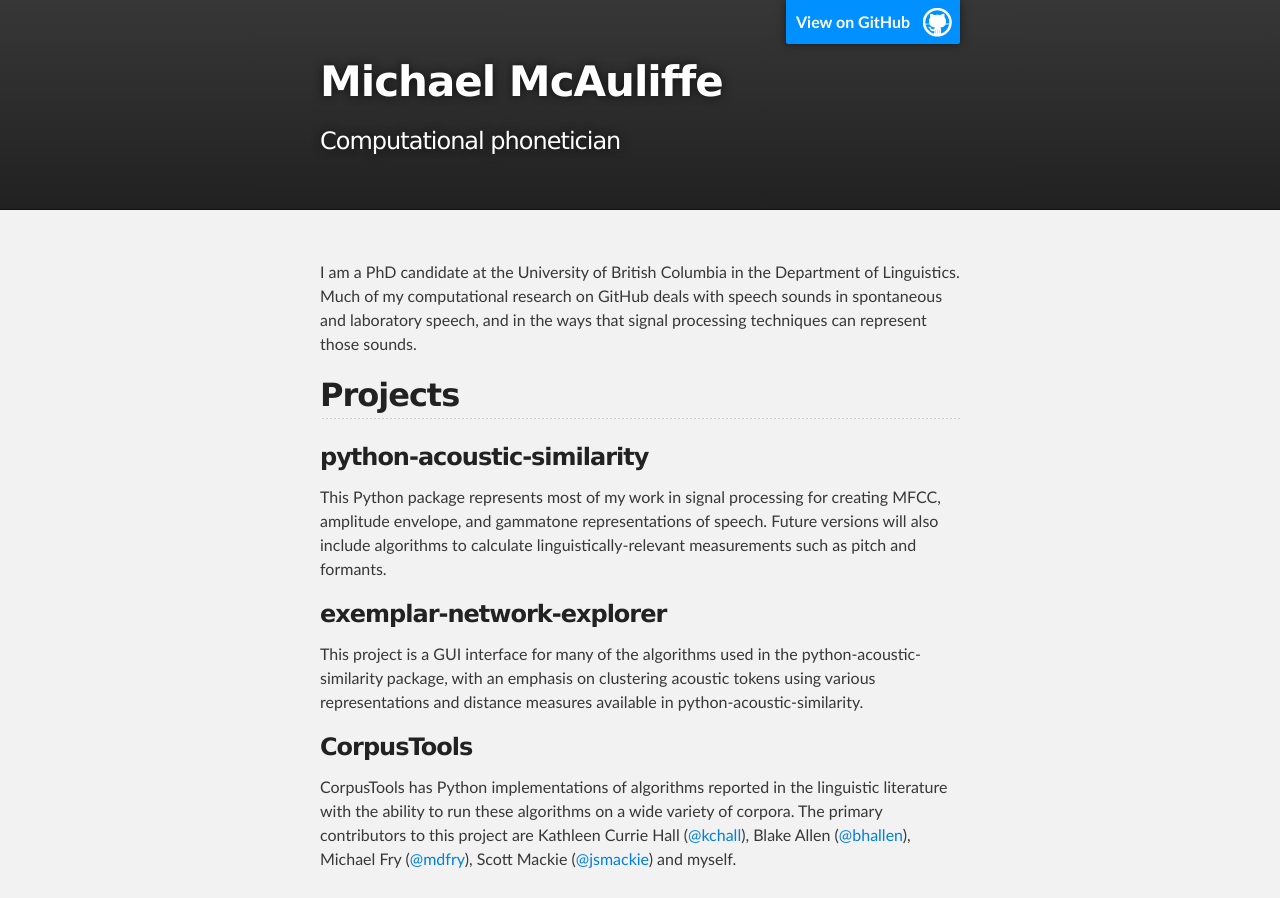
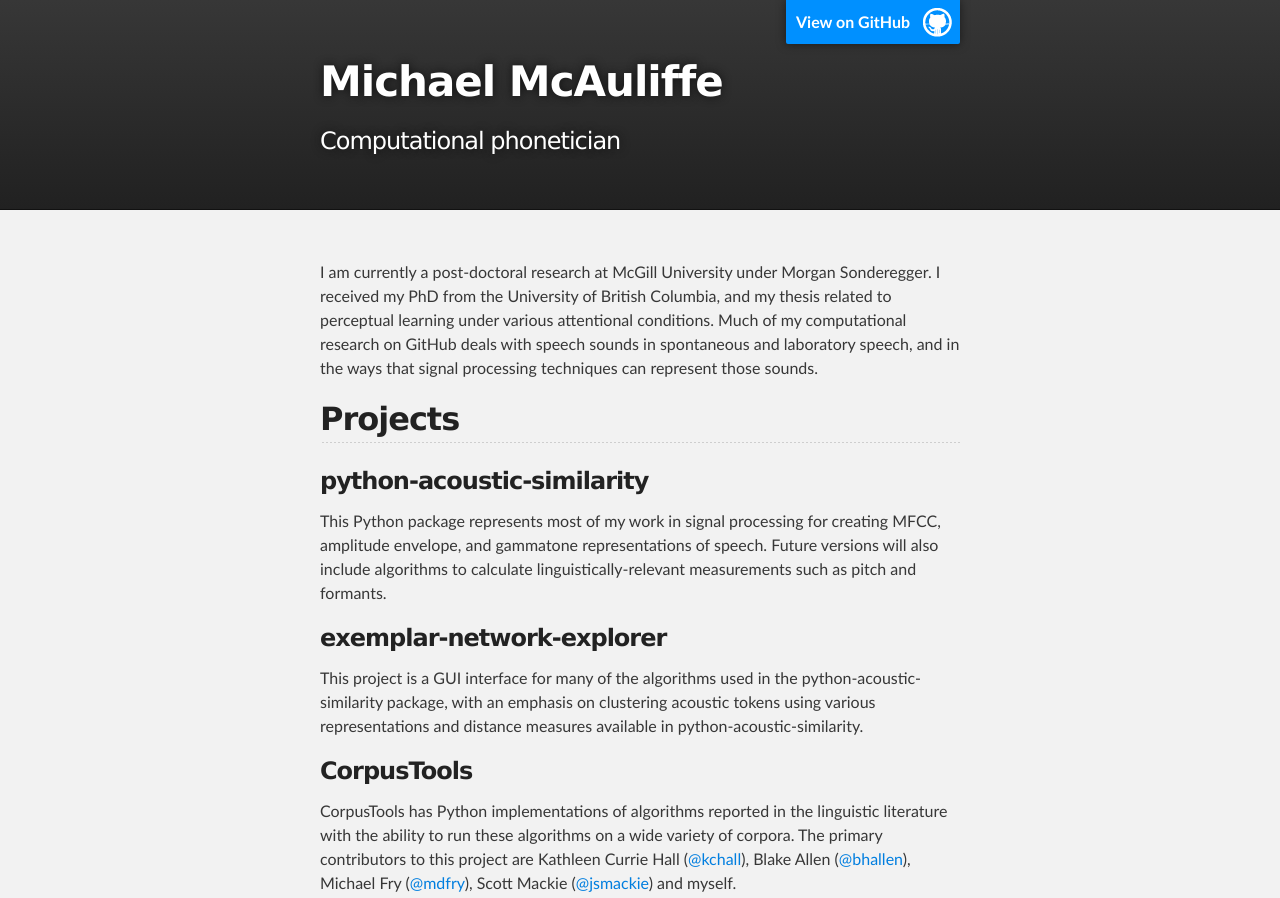
Before and after one commit to mmcauliffe/mmcauliffe.github.io, a plain HTML site: page index.html in a window 1280 px wide. Shown: the top 898 px of the page. Drawn offline with Linux system fonts and the light colour scheme.

Commit message:
Update index.html

```diff
--- a/index.html
+++ b/index.html
@@ -27,7 +27,7 @@
     <!-- MAIN CONTENT -->
     <div id="main_content_wrap" class="outer">
       <section id="main_content" class="inner">
-        <p>I am a PhD candidate at the University of British Columbia in the Department of Linguistics.  Much of my computational research on GitHub deals with speech sounds in spontaneous and laboratory speech, and in the ways that signal processing techniques can represent those sounds.</p>
+        <p>I am currently a post-doctoral research at McGill University under Morgan Sonderegger. I received my PhD from the University of British Columbia, and my thesis related to perceptual learning under various attentional conditions.  Much of my computational research on GitHub deals with speech sounds in spontaneous and laboratory speech, and in the ways that signal processing techniques can represent those sounds.</p>
 
 <h2>
 <a name="projects" class="anchor" href="#projects"><span class="octicon octicon-link"></span></a>Projects</h2>
```
